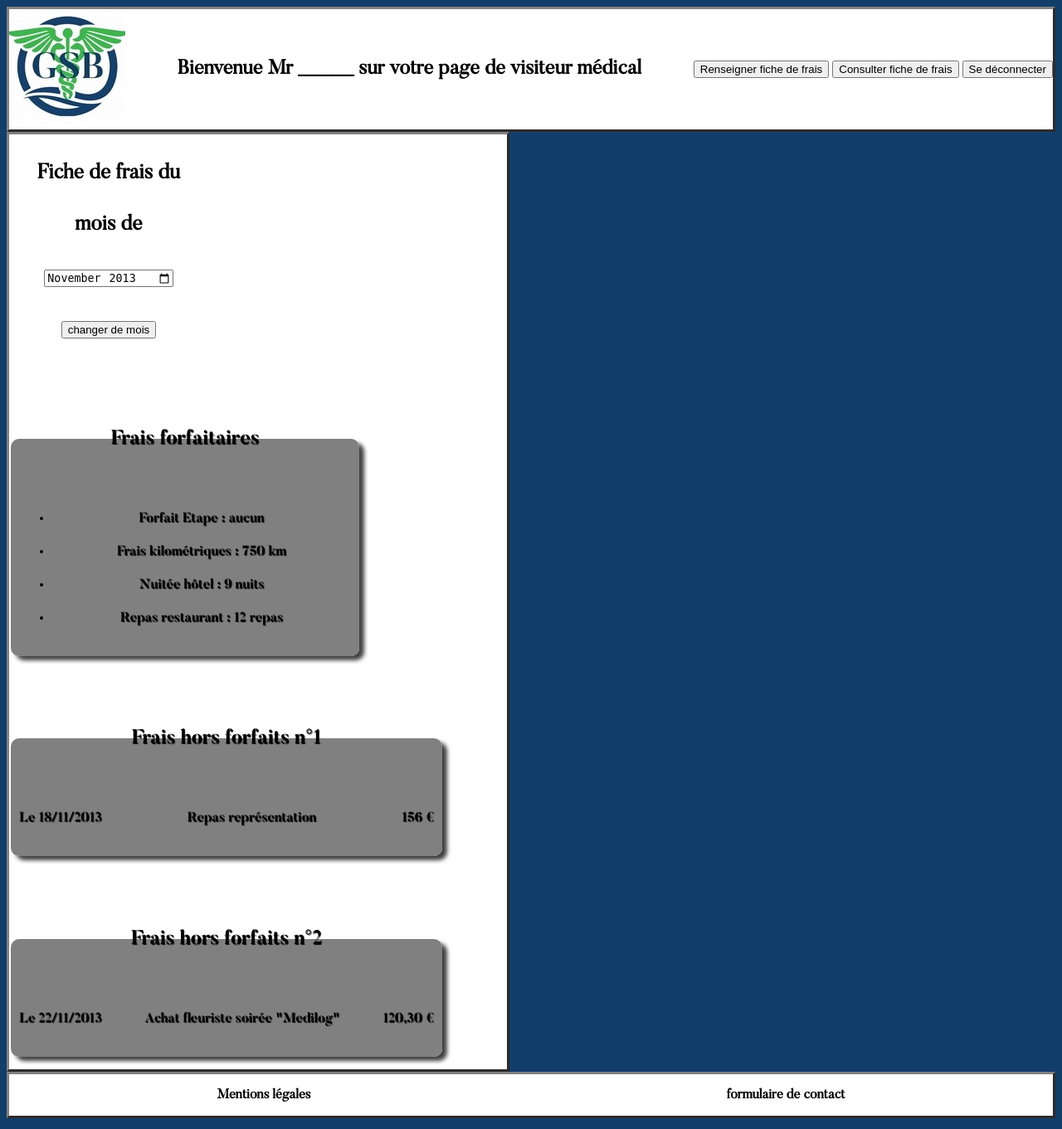
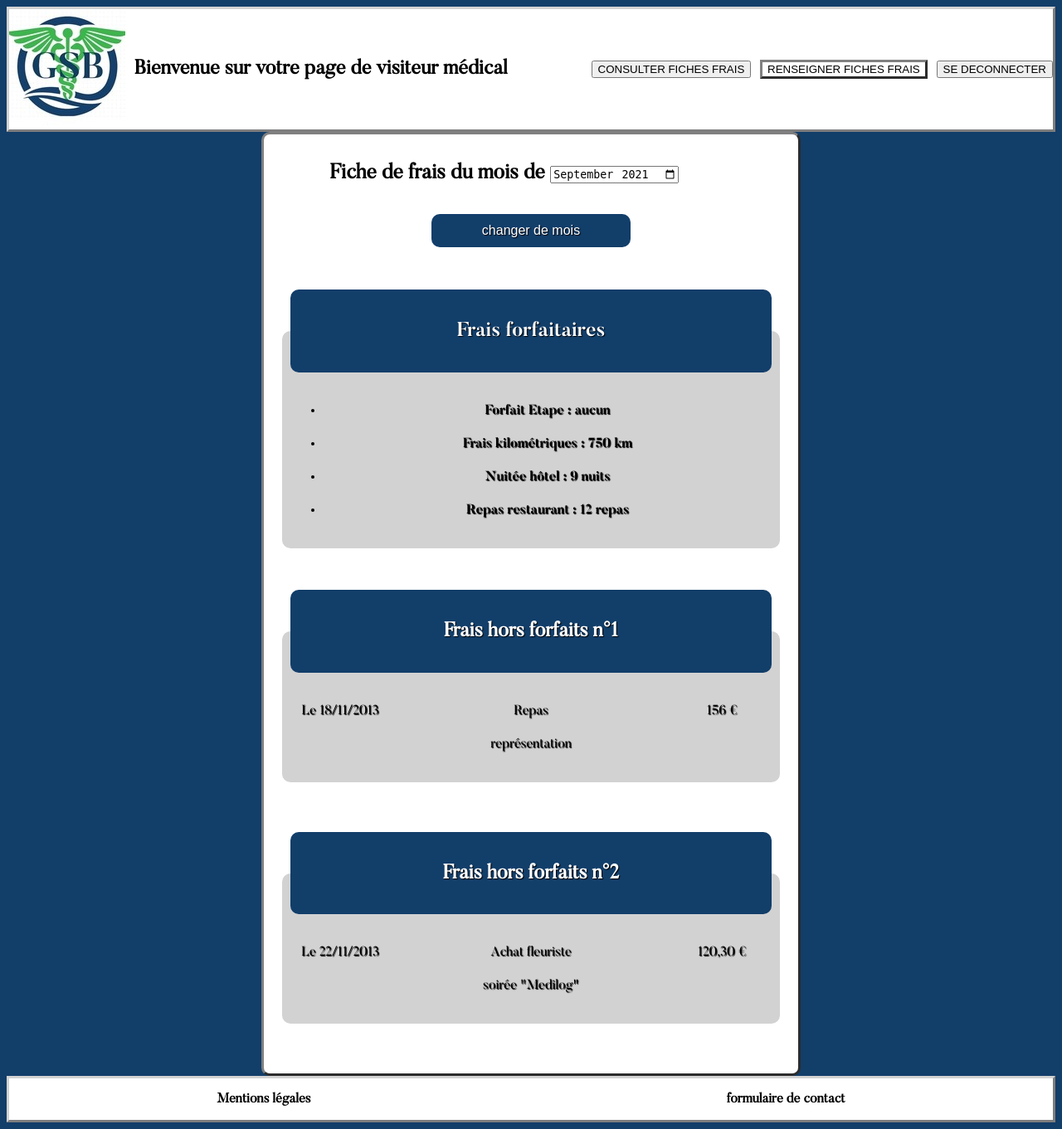
Before and after one commit to Ap0Klypse/GR_7_SLAM_2021_2022_PHP_MVC_CROIZER_Adrien_QUINTIN_Yves, a CodeIgniter 4 app: the page made by app/Views/consulter.php in a window 1280 px wide. Shown: the whole page at 83% size. Run offline with PHP 8.4 and a stand-in for CodeIgniter, Linux system fonts and the light colour scheme; the template is opened without the code that fills it, so the values that code supplies are empty; some libraries are stand-ins or nearby versions.

Commit message:
projet entier pour yves

```diff
--- a/app/Config/Database.php
+++ b/app/Config/Database.php
@@ -31,10 +31,10 @@ class Database extends \CodeIgniter\Database\Config
 	 */
 	public $default = [
 		'DSN'      => '',
-		'hostname' => '127.0.0.1',
+		'hostname' => 'localhost',
 		'username' => 'root',
 		'password' => '',
-		'database' => 'monblog',
+		'database' => 'gsbv2',
 		'DBDriver' => 'mysqli',
 		'DBPrefix' => '',
 		'pConnect' => false,
@@ -59,7 +59,7 @@ class Database extends \CodeIgniter\Database\Config
 	 */
 	public $tests = [
 		'DSN'      => '',
-		'hostname' => '127.0.0.1',
+		'hostname' => 'localhost',
 		'username' => '',
 		'password' => '',
 		'database' => ':memory:',
--- a/app/Controllers/authentification.php
+++ b/app/Controllers/authentification.php
@@ -33,9 +33,6 @@ session_start();
             	$reponse = $bdd->query("SELECT * FROM visiteur WHERE login = '".$_POST['username']."' AND mdp = '".$_POST['password']."'");
             	$user=$reponse->fetch();
 
-
-
-
 				$_SESSION['iduser']=$user['id'];
 				$_SESSION['prenom']=$user['prenom'];
 				$_SESSION['test']='variable de test';
@@ -43,7 +40,8 @@ session_start();
 				{
 					header('Location: connecte.php');
 				}
-					else {
+				else
+				{
 					header('location: mauvaismdp.php');
 				}
 
--- a/app/Views/connexion.php
+++ b/app/Views/connexion.php
@@ -14,7 +14,7 @@
             <p>
                 <img src="images/logogsb.jpg" alt="logo de GSB"/>
             </p>
-            <h1>Bienvenue sur le site de GSB</h1>
+            <h1 style="width:500px">Bienvenue sur le site de GSB</h1>
             <p></p>
 
         </header>
--- a/app/Views/consulter.php
+++ b/app/Views/consulter.php
@@ -1,5 +1,8 @@
+<?php session_start(); ?>
 <!DOCTYPE html>
+
 					<!-- Page consultation fiche de frais de l'année HTML -->
+
 <html>
 
 	<head>
@@ -12,23 +15,17 @@
 
 	<body>
 		<header >
-			<p>
-                <img src="images/logogsb.jpg" alt="logo de GSB"/>
+			<?php include('header.php'); ?>
+		</header>
+		<div class=centre id="renseigner"> <!-- Conteneur fiche de frais d'un mois de l'année choisie -->
+            <form action="consulter.php" method="POST">
+                <h1 style="width: 500px;" >Fiche de frais du mois de <input type="month" name="mois" value="2021-09" min="2021-01" required>
 
-            </p>
-            <h2>Bienvenue Mr _____ sur votre page de visiteur médical</h2>
-            <form action="visiteur.php" method="POST">
-				<!-- Bouton qui permet de ce déconnecter d'accéder à renseigner/consulter -->
-            	<input type="button" name="renseigner" value="Renseigner fiche de frais" >
-            	<input type="button" name="consulter" value="Consulter fiche de frais" >
-            	<input type="button" name="deco" value="Se déconnecter" >
-            </form>
-		</header>
-		<div id="renseigner"> <!-- Conteneur fiche de frais d'un mois de l'année choisie -->
-            <form action="consulter.php" method="POST"><h1>Fiche de frais du mois de <input type="month" name="mois" value="2013-11" min="2013-01" required> <input type="submit" name="mois" value="changer de mois"></h1>
+                </h1>
+                    <input class=mois type="submit" name="mois" value="changer de mois">
             </form>
             <fieldset class='forfait'>
-                <legend><h2>Frais forfaitaires</h2></legend>
+                <legend class=box><h2>Frais forfaitaires</h2></legend>
                 <ul>
                     <li>Forfait Etape : aucun<br/></li>
                     <li>Frais kilométriques : 750 km<br/></li>
@@ -37,12 +34,12 @@
                 </ul>
 
             </fieldset>
-            <fieldset class='horsforfait'>
+            <fieldset class=box>
                 <legend><h2>Frais hors forfaits n°1</h2></legend>
                 <p>Le 18/11/2013</p> <p>Repas représentation</p> <p>156 €</p>
 
             </fieldset>
-            <fieldset class='horsforfait'>
+            <fieldset class=box>
                 <legend><h2>Frais hors forfaits n°2</h2></legend>
                 <p>Le 22/11/2013</p> <p>Achat fleuriste soirée "Medilog"</p> <p>120,30 €</p>
         </div>
--- /dev/null
+++ b/app/Views/deconnexion.php
@@ -0,0 +1,4 @@
+<?php
+session_destroy();
+header('location: connexion.php');
+?>
--- /dev/null
+++ b/app/Views/header.php
@@ -0,0 +1,19 @@
+
+
+	<p>
+        <img src="images/logogsb.jpg" alt="logo de GSB"/>
+    </p>
+    <h2>
+        Bienvenue sur votre page de visiteur médical  <?php echo $_SESSION['prenom'];?>
+    </h2>
+
+
+			<form action="consulter.php" method="POST">
+				<input type="submit" id="consulter" value="CONSULTER FICHES FRAIS">
+			</form>
+			<form action="renseigner.php" method="POST">
+				<input type="submit" id="renseigner" value="RENSEIGNER FICHES FRAIS">
+			</form>
+			<form action="deconnexion.php" method="POST">
+				<input type="submit" id="deconnexion" value="SE DECONNECTER">
+			</form>
--- a/public/css/style.css
+++ b/public/css/style.css
@@ -15,7 +15,7 @@
 header
 {
 	border: outset; ;
-	border-color: grey;
+	border-color: #d2d2d2;
 	display: flex;
 	height: 145px;
 	align-items: center;
@@ -27,7 +27,7 @@ footer
 {
 font-family: 'Butler';
 border: outset;
-border-color: grey;
+border-color: #d2d2d2;
 height: 50px;
 align-items: center;
 display: flex;
@@ -74,14 +74,13 @@ label {
   vertical-align: middle;
   margin: 6px;
 }
-
 #renseigner
 {
 	border: outset; ;
 	border-color: grey;
 
 
-	width: 600px;
+	width: auto;
 	align-items: center;
 
 	background-color: white;
@@ -91,8 +90,7 @@ label {
 {
   margin-bottom: 15px;
   padding: 10px;
-  background-color: grey;
-  box-shadow: 6px 5px 5px 0px rgba(0,0,0,0.75);
+  background-color: #d2d2d2;
   font-family: 'butler-bold';
   width: 400px;
 
@@ -101,8 +99,7 @@ label {
 {
   margin-bottom: 15px;
   padding: 10px;
-  background-color: grey;
-  box-shadow: 6px 5px 5px 0px rgba(0,0,0,0.75);
+  background-color: #d2d2d2;
   font-family: 'butler-bold';
   width: 500px;
   display: flex;
@@ -113,8 +110,7 @@ label {
 {
   margin-bottom: 15px;
   padding: 10px;
-  background-color: grey;
-  box-shadow: 6px 5px 5px 0px rgba(0,0,0,0.75);
+  background-color: #d2d2d2;
   font-family: 'butler-bold';
   width: 500px;
   display: flex;
@@ -164,3 +160,87 @@ font-size: 25px;
   top: 20px;
   left: 125px;
 }
+
+.bouton {
+  border: 0;
+  line-height: 2.5;
+  padding: 0 20px;
+  font-size: 1rem;
+  text-align: center;
+  color: #fff;
+  text-shadow: 1px 1px 1px #000;
+  border-radius: 10px;
+  background-color: #123E6A;
+  position: relative;
+  right: 10px;
+}
+
+.centre
+{
+  border: 0;
+  line-height: 2.5;
+  padding: 0 20px;
+  font-size: 1rem;
+  text-align: center;
+  color: #fff;
+  text-shadow: 1px 1px 1px #000;
+  border-radius: 10px;
+  background-color: #123E6A;
+  position: relative;
+  margin-left: auto;
+    margin-right: auto;
+    width: 6em
+}
+
+.box{
+display: grid;
+width: 540px;
+grid-template-columns: 120px 120px 120px;
+align-items: start;
+justify-content: space-between;
+margin-left: auto;
+margin-right: auto;
+}
+
+legend{
+border: 0;
+line-height: 2.5;
+padding: 0 20px;
+font-size: 1rem;
+text-align: center;
+color: #fff;
+text-shadow: 1px 1px 1px #000;
+border-radius: 10px;
+background-color: #123E6A;
+position: relative;
+display: grid;
+width: 540px;
+grid-template-columns: 120px 120px 120px;
+align-items: start;
+justify-content: space-between;
+}
+
+.mois {
+  border: 0;
+  line-height: 2.5;
+  padding: 0 20px;
+  font-size: 1rem;
+  text-align: center;
+  color: #fff;
+  text-shadow: 1px 1px 1px #000;
+  border-radius: 10px;
+  background-color: #123E6A;
+  position: relative;
+  margin-left: auto;
+  margin-right: auto;
+  width: 15em;
+}
+
+h2
+{
+width: 540px;
+}
+
+.width {
+  width: 210px;
+}
```
Also changed, not shown: app/Views/fonctions.php (added, +40 -0 lines), app/Views/renseigner.php (added, +70 -0 lines), app/Views/requete.php (added, +25 -0 lines). Lines whose indentation alone changed are shown as unchanged.
